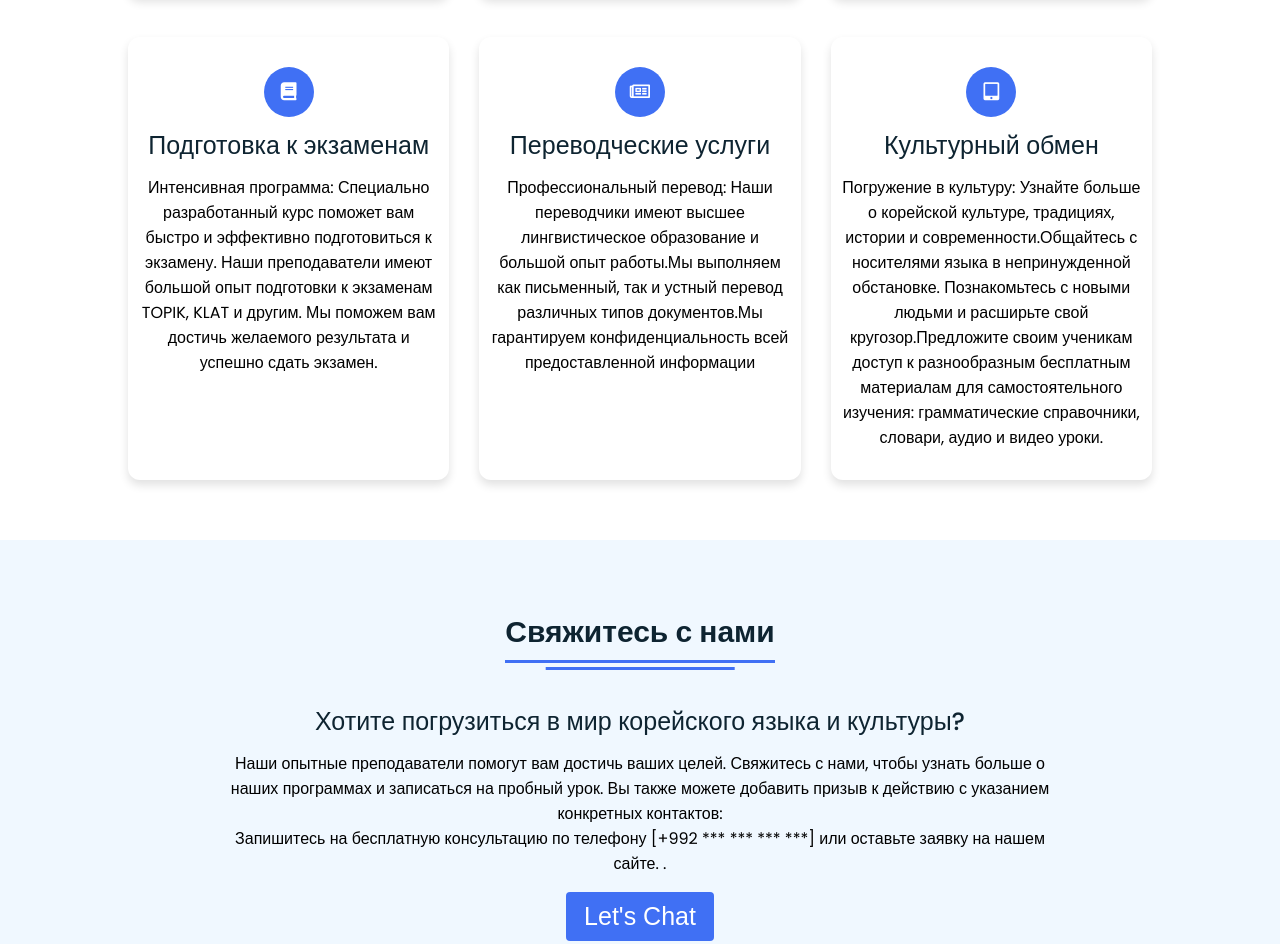
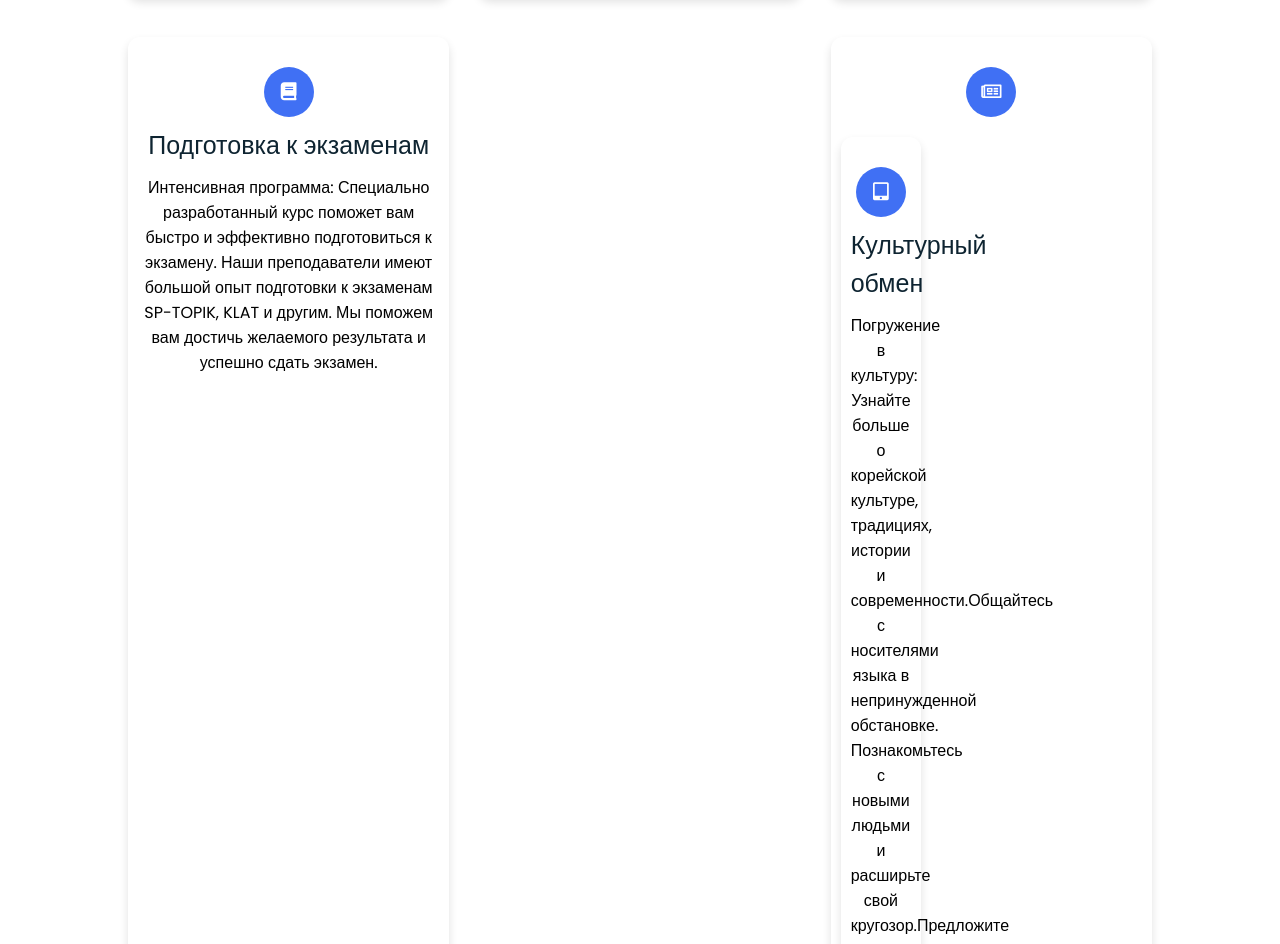
Before and after one commit to Ramzi242424/mysayt.tj, a plain HTML site: page index.html in a window 1280 px wide. Shown: the part 2640-3584 px from the top of the page. Drawn offline with Linux system fonts and the light colour scheme.

Commit message:
Update index.html

```diff
--- a/index.html
+++ b/index.html
@@ -160,15 +160,12 @@ video{
             <i class="fas fa-book"></i>
           </div>
           <div class="topic">Подготовка к экзаменам</div>
-          <p>Интенсивная программа: Специально разработанный курс поможет вам быстро и эффективно подготовиться к экзамену. Наши преподаватели имеют большой опыт подготовки к экзаменам TOPIK, KLAT и другим. Мы поможем вам достичь желаемого результата и успешно сдать экзамен.</p>
+          <p>Интенсивная программа: Специально разработанный курс поможет вам быстро и эффективно подготовиться к экзамену. Наши преподаватели имеют большой опыт подготовки к экзаменам SP-TOPIK, KLAT и другим. Мы поможем вам достичь желаемого результата и успешно сдать экзамен.</p>
         </div>
         <div class="box">
           <div class="icon">
             <i class="far fa-newspaper"></i>
           </div>
-          <div class="topic">Переводческие услуги</div>
-          <p>Профессиональный перевод: Наши переводчики имеют высшее лингвистическое образование и большой опыт работы.Мы выполняем как письменный, так и устный перевод различных типов документов.Мы гарантируем конфиденциальность всей предоставленной информации</p>
-        </div>
         <div class="box">
           <div class="icon">
             <i class="fas fa-tablet-alt"></i>
```
